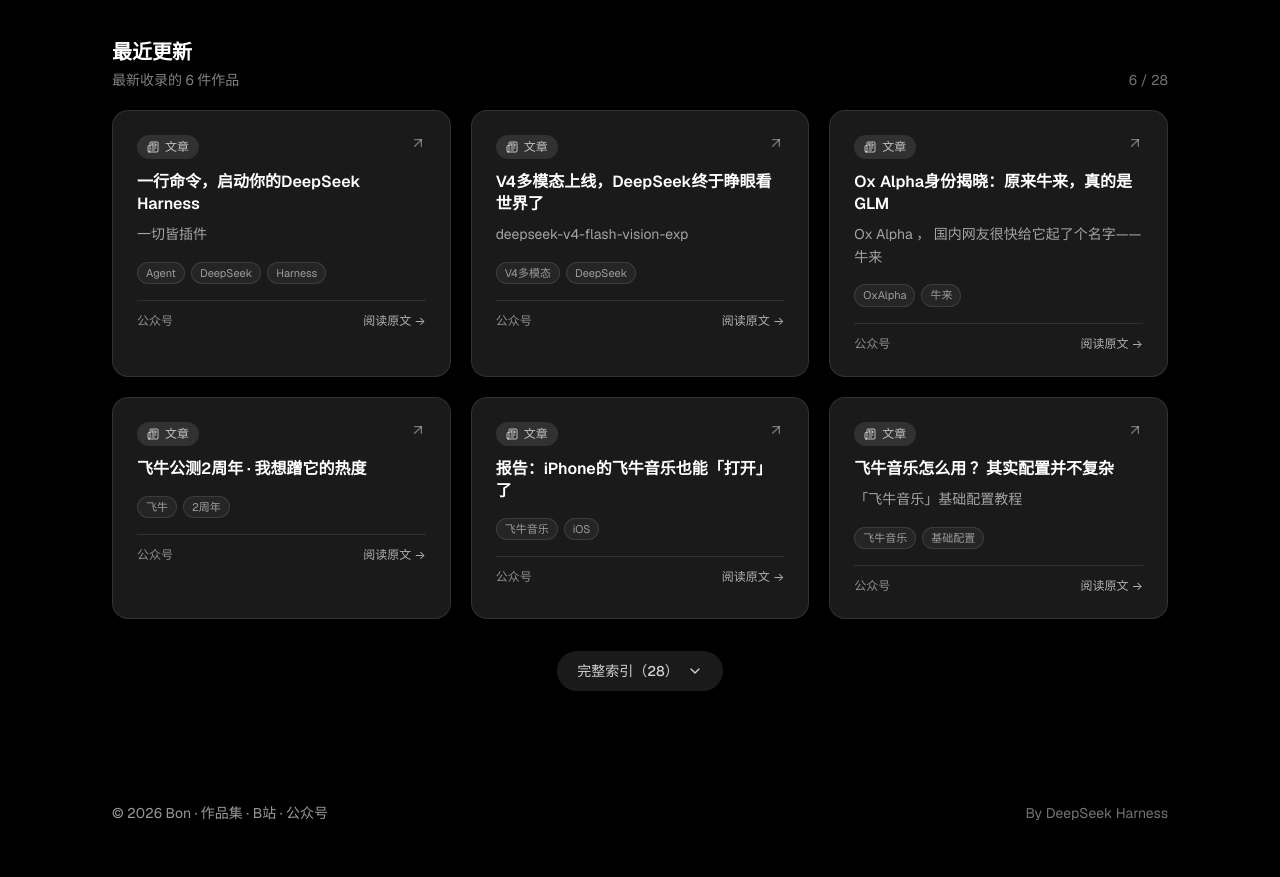
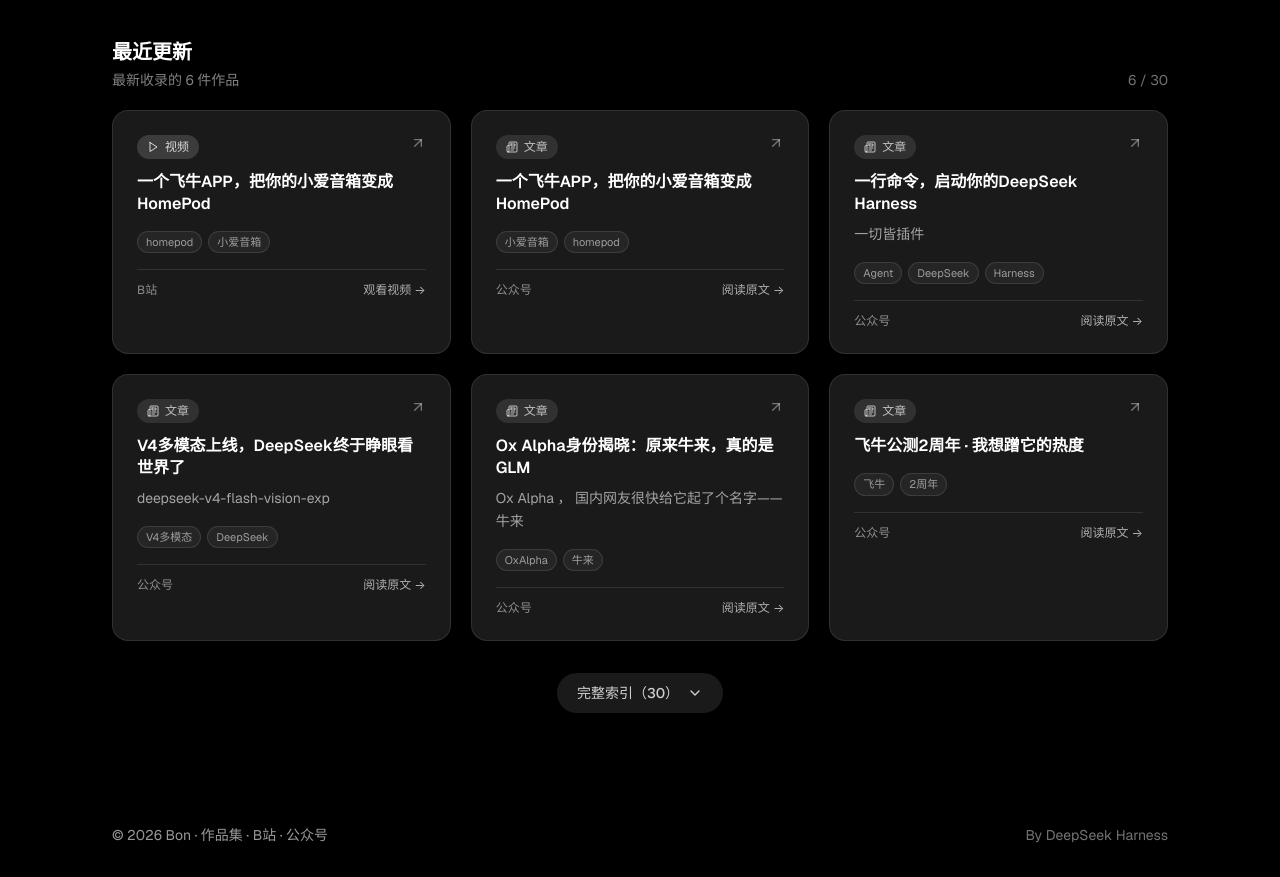
Before and after one commit to aBon579/bon-homepage2, a React (Vite) app: page / in a window 1280 px wide. Shown: the part 1409-2286 px from the top of the page. Before the commit the page ends 2264 px from the top, so only its background shows below. Built offline with nearby package versions, Linux system fonts and the light colour scheme.

Commit message:
新增作品：一个飞牛APP·小爱音箱变HomePod(视频+文章)；清理冗余文件

```diff
--- a/src/data/works-data.js
+++ b/src/data/works-data.js
@@ -3,6 +3,26 @@
  * title≤30字 | link 链接 | desc 简介 | keywords ≤5 | category: 文章/视频
  * ============================================================ */
 export const WORKS = [
+  {
+    "title": "一个飞牛APP，把你的小爱音箱变成HomePod",
+    "link": "https://t.bilibili.com/1257165970165727236?share_source=pc_native",
+    "desc": "",
+    "keywords": [
+      "homepod",
+      "小爱音箱"
+    ],
+    "category": "视频"
+  },
+  {
+    "title": "一个飞牛APP，把你的小爱音箱变成HomePod",
+    "link": "https://mp.weixin.qq.com/s/Ih-fTerw-ZSr3XGgJE3BlA",
+    "desc": "",
+    "keywords": [
+      "小爱音箱",
+      "homepod"
+    ],
+    "category": "文章"
+  },
   {
     "title": "一行命令，启动你的DeepSeek Harness",
     "link": "https://mp.weixin.qq.com/s/6QWz8tCL0quCtSSxZlKHxg",
```
Also changed, not shown: works-data.js (deleted, +0 -26 lines), 下载.svg (deleted), 2 other files (tests, documents, lock files or other folders).
